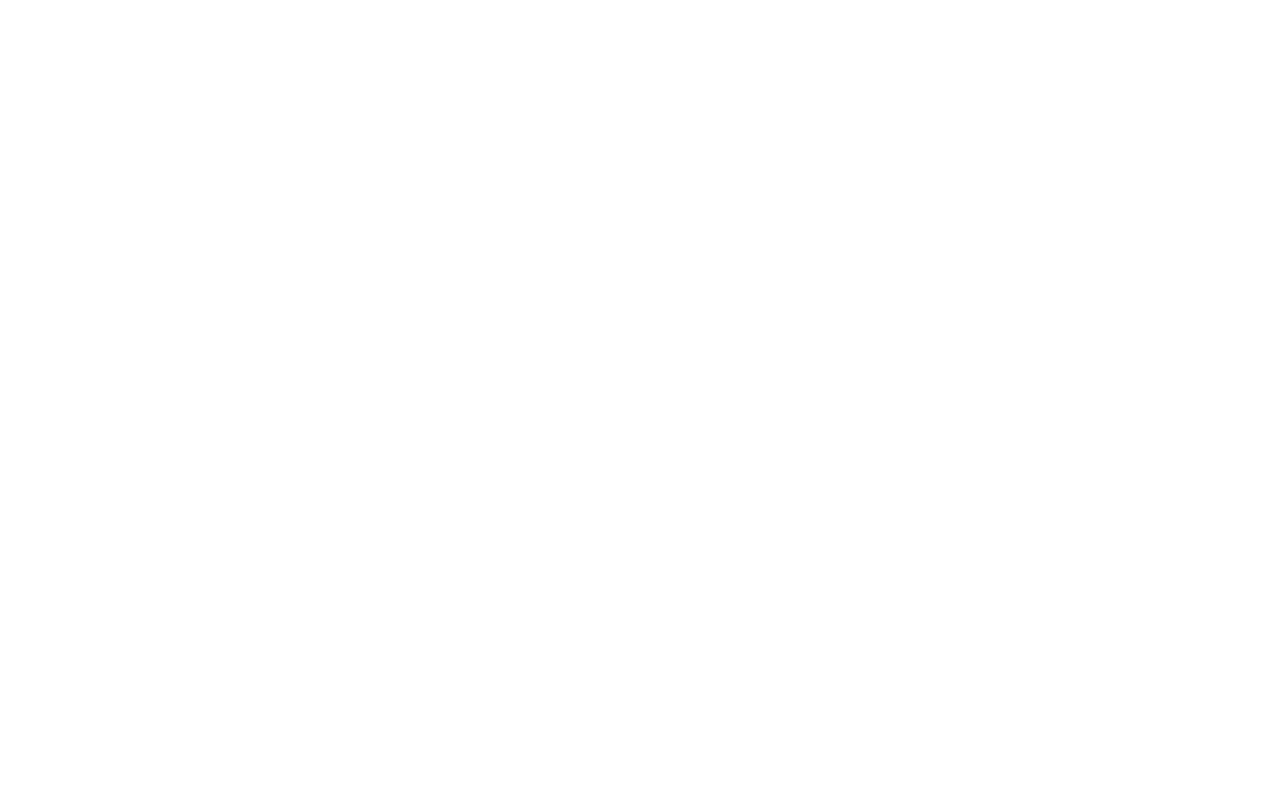
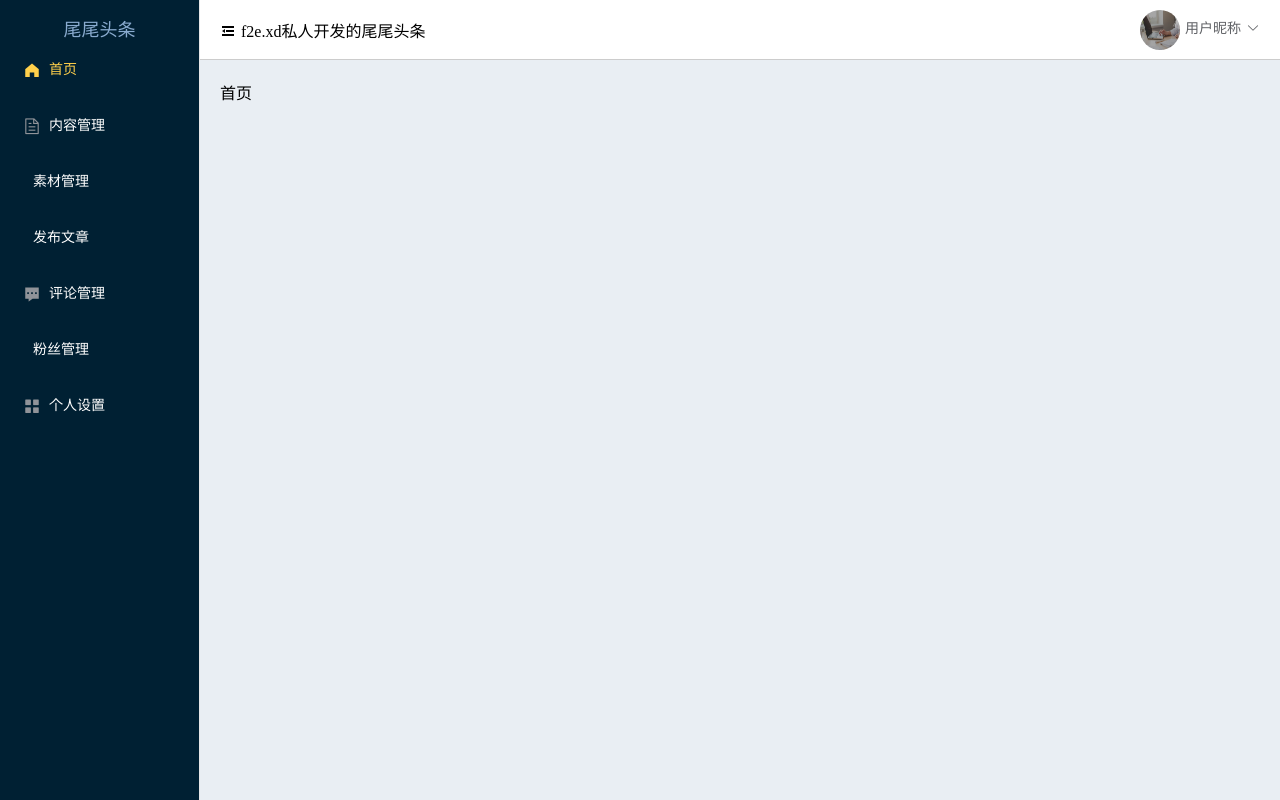
Before and after one commit to dengwenj/toutiao-admin, a Vue app: page /#/ in a window 1280 px wide. Built offline with nearby package versions, Linux system fonts and the light colour scheme; a small style sheet from the web is missing.

Commit message:
layout布局

```diff
--- a/public/index.html
+++ b/public/index.html
@@ -1,12 +1,17 @@
 <!DOCTYPE html>
 <html lang="">
+
 <head>
   <meta charset="utf-8">
   <meta http-equiv="X-UA-Compatible" content="IE=edge">
   <meta name="viewport" content="width=device-width,initial-scale=1.0">
   <link rel="icon" href="<%= BASE_URL %>favicon.ico">
-    <title><%= htmlWebpackPlugin.options.title %></title>
+  <link rel="stylesheet" href="//at.alicdn.com/t/font_2590809_du6eyhcnom5.css">
+  <title>
+    <%= htmlWebpackPlugin.options.title %>
+  </title>
 </head>
+
 <body>
   <noscript>
       <strong>We're sorry but <%= htmlWebpackPlugin.options.title %> doesn't work properly without JavaScript enabled. Please enable it to continue.</strong>
@@ -14,4 +19,5 @@
   <div id="app"></div>
   <!-- built files will be auto injected -->
 </body>
+
 </html>
--- /dev/null
+++ b/src/api/user.js
@@ -0,0 +1,16 @@
+/*
+  用户相关请求模块
+*/
+
+import request from '@/utils/request'
+
+// 用户登录
+export function login (data) {
+  // 请求登录
+  return request({
+    url: '/mp/v1_0/authorizations',
+    method: 'POST',
+    // data 用来设置POST请求体 请求体里面放的是参数
+    data
+  })
+}
--- a/src/router/index.js
+++ b/src/router/index.js
@@ -1,6 +1,9 @@
 import Vue from 'vue'
 import VueRouter from 'vue-router'
-import Login from '@/views/login/Index.vue'
+
+import Login from '@/views/login/Index'
+import Home from '@/views/home/Index'
+import Layout from '@/views/layout/Index'
 
 Vue.use(VueRouter)
 
@@ -9,10 +12,21 @@
   path: '/login',
   name: 'login',
   component: Login
+}, {
+  path: '/',
+  // 如果有默认子路由，就不要给父路由起名字了
+  // name: 'layout',
+  component: Layout,
+  children: [{
+    path: '', // 子路由 path为空的话 ，默认渲染这个路由  只能有一个
+    name: 'home',
+    component: Home
+  }]
 }]
 
 const router = new VueRouter({
-  routes
+  routes,
+  mode: 'history'
 })
 
 export default router
--- /dev/null
+++ b/src/views/home/Index.vue
@@ -0,0 +1,21 @@
+<template>
+  <div class="home-container">首页</div>
+</template>
+
+<script>
+export default {
+  name: 'homeIndex',
+  comments: {},
+  props: {},
+  data () {
+    return {}
+  },
+  computed: {},
+  watch: {},
+  created () {},
+  mounted () {},
+  methods: {}
+}
+</script>
+
+<style scoped lang="less"></style>
--- /dev/null
+++ b/src/views/layout/Index.vue
@@ -0,0 +1,71 @@
+<template>
+  <el-container class="layout-container">
+    <el-aside class="aside" width="200px">
+      <!-- aside组件 -->
+      <app-aside class="aside-menu">
+        <div class="toutiao">尾尾头条</div>
+      </app-aside>
+    </el-aside>
+    <el-container>
+      <el-header class="header">
+        <app-header></app-header>
+      </el-header>
+      <el-main class="main">
+        <!-- 子路由出口 -->
+        <router-view />
+      </el-main>
+    </el-container>
+  </el-container>
+</template>
+
+<script>
+import AppAside from './compschild/Aside'
+import AppHeader from './compschild/Header'
+
+export default {
+  name: '',
+  components: {
+    AppAside,
+    AppHeader
+  },
+  props: {},
+  data () {
+    return {}
+  },
+  computed: {},
+  watch: {},
+  created () {},
+  mounted () {},
+  methods: {}
+}
+</script>
+
+<style scoped lang="less">
+.layout-container {
+  // 这样就可以撑开整个页面
+  position: fixed;
+  left: 0;
+  right: 0;
+  top: 0;
+  bottom: 0;
+}
+.aside {
+  background-color: #d3dce6;
+  .aside-menu {
+    height: 100%;
+    .toutiao {
+      margin-top: 15px;
+      text-align: center;
+      color: #89abcf;
+      font-size: 18px;
+    }
+  }
+}
+.header {
+  // background-color: #b3c0d1;
+  border-bottom: 1px solid #ccc;
+}
+.main {
+  background-color: #e9eef3;
+}
+</style>
--- /dev/null
+++ b/src/views/layout/compschild/Aside.vue
@@ -0,0 +1,66 @@
+<template>
+  <el-menu
+    class="nav-menu"
+    default-active="/"
+    background-color="#002033"
+    text-color="#fff"
+    active-text-color="#ffd04b"
+    router
+  >
+    <!-- 插槽 -->
+    <slot></slot>
+    <el-menu-item index="/">
+      <i class="el-icon-s-home"></i>
+      <span slot="title">首页</span>
+    </el-menu-item>
+    <el-menu-item index="/article">
+      <i class="el-icon-document"></i>
+      <span slot="title">内容管理</span>
+    </el-menu-item>
+    <el-menu-item index="/image">
+      <i class="iconfont icon-image"></i>
+      <span slot="title">素材管理</span>
+    </el-menu-item>
+    <el-menu-item index="/publish">
+      <i class="iconfont icon-publish"></i>
+      <span slot="title">发布文章</span>
+    </el-menu-item>
+    <el-menu-item index="/comment">
+      <i class="el-icon-s-comment"></i>
+      <span slot="title">评论管理</span>
+    </el-menu-item>
+    <el-menu-item index="/fans">
+      <i class="iconfont icon-fans"></i>
+      <span slot="title">粉丝管理</span>
+    </el-menu-item>
+    <el-menu-item index="/settings">
+      <i class="el-icon-menu"></i>
+      <span slot="title">个人设置</span>
+    </el-menu-item>
+  </el-menu>
+</template>
+
+<script>
+export default {
+  name: 'Aside',
+  comments: {},
+  props: {},
+  data () {
+    return {}
+  },
+  computed: {},
+  watch: {},
+  created () {},
+  mounted () {},
+  methods: {}
+}
+</script>
+
+<style scoped lang="less">
+.nav-menu {
+  .iconfont {
+    padding-left: 3px;
+    margin-right: 10px;
+  }
+}
+</style>
--- /dev/null
+++ b/src/views/layout/compschild/Header.vue
@@ -0,0 +1,56 @@
+<template>
+  <div class="nav-header">
+    <div>
+      <i class="el-icon-s-fold"></i>
+      <span class="left">f2e.xd私人开发的尾尾头条</span>
+    </div>
+    <el-dropdown>
+      <div class="right">
+        <img src="~@/views/login/login_bg.jpg" alt="" />
+        <span>用户昵称<i class="el-icon-arrow-down el-icon--right"></i></span>
+      </div>
+      <!-- 下拉菜单<i class="el-icon-arrow-down el-icon--right"></i> -->
+      <el-dropdown-menu slot="dropdown">
+        <el-dropdown-item>个人设置</el-dropdown-item>
+        <el-dropdown-item>退出登录</el-dropdown-item>
+      </el-dropdown-menu>
+    </el-dropdown>
+  </div>
+</template>
+
+<script>
+export default {
+  name: '',
+  components: {},
+  props: {},
+  data () {
+    return {}
+  },
+  computed: {},
+  watch: {},
+  created () {},
+  mounted () {},
+  methods: {}
+}
+</script>
+
+<style scoped lang="less">
+.nav-header {
+  height: 60px;
+  display: flex;
+  justify-content: space-between;
+  align-items: center;
+  .left {
+    margin-left: 5px;
+  }
+  .right {
+    img {
+      margin-right: 5px;
+      width: 40px;
+      height: 40px;
+      border-radius: 50%;
+      vertical-align: middle;
+    }
+  }
+}
+</style>
--- a/src/views/login/Index.vue
+++ b/src/views/login/Index.vue
@@ -21,7 +21,7 @@
       :model="user"
       :rules="rulesFrom"
     >
-      <div class="xiaodeng">xiaoDeng头条号</div>
+      <div class="xiaodeng">尾尾头条号</div>
       <el-form-item prop="mobile">
         <el-input v-model="user.mobile" placeholder="请输入手机号"></el-input>
       </el-form-item>
@@ -47,15 +47,15 @@
 </template>
 
 <script>
-import request from '@/utils/request'
+import { login } from '@/api/user'
 
 export default {
   name: 'LoginIndex',
   data () {
     return {
       user: {
-        mobile: '', // 手机号
-        code: '', // 验证码
+        mobile: '13911111111', // 手机号
+        code: '246810', // 验证码
         agree: false // 同意协议
       },
       loginLoading: false, // 登录的时候loading提示
@@ -109,19 +109,14 @@
           return
         }
         // 表单验证成功 请求登录
-        this.login()
+        this._login()
       })
     },
-    login () {
+    _login () {
       this.loginLoading = true
       this.text = '登录中'
       // 请求登录
-      request({
-        url: '/mp/v1_0/authorizations',
-        method: 'POST',
-        // data 用来设置POST请求体 请求体里面放的是参数
-        data: this.user
-      })
+      login(this.user)
         .then((result) => {
           console.log(result)
           // 登录成功
@@ -131,9 +126,11 @@
           })
           this.loginLoading = false
           this.text = '登录'
+          // 跳转到首页
+          // this.$router.push('/')
+          this.$router.push({ name: 'home' })
         })
-        .catch((err) => {
-          console.log('登录失败', err)
+        .catch(() => {
           // 登录失败
           this.$message.error('登录失败，手机号或验证码错误')
           this.loginLoading = false
@@ -165,7 +162,7 @@
     .xiaodeng {
       position: absolute;
       top: 15px;
-      left: 125px;
+      left: 150px;
       font-size: 18px;
       color: #2692ff;
     }
```
Lines whose indentation alone changed are shown as unchanged.
